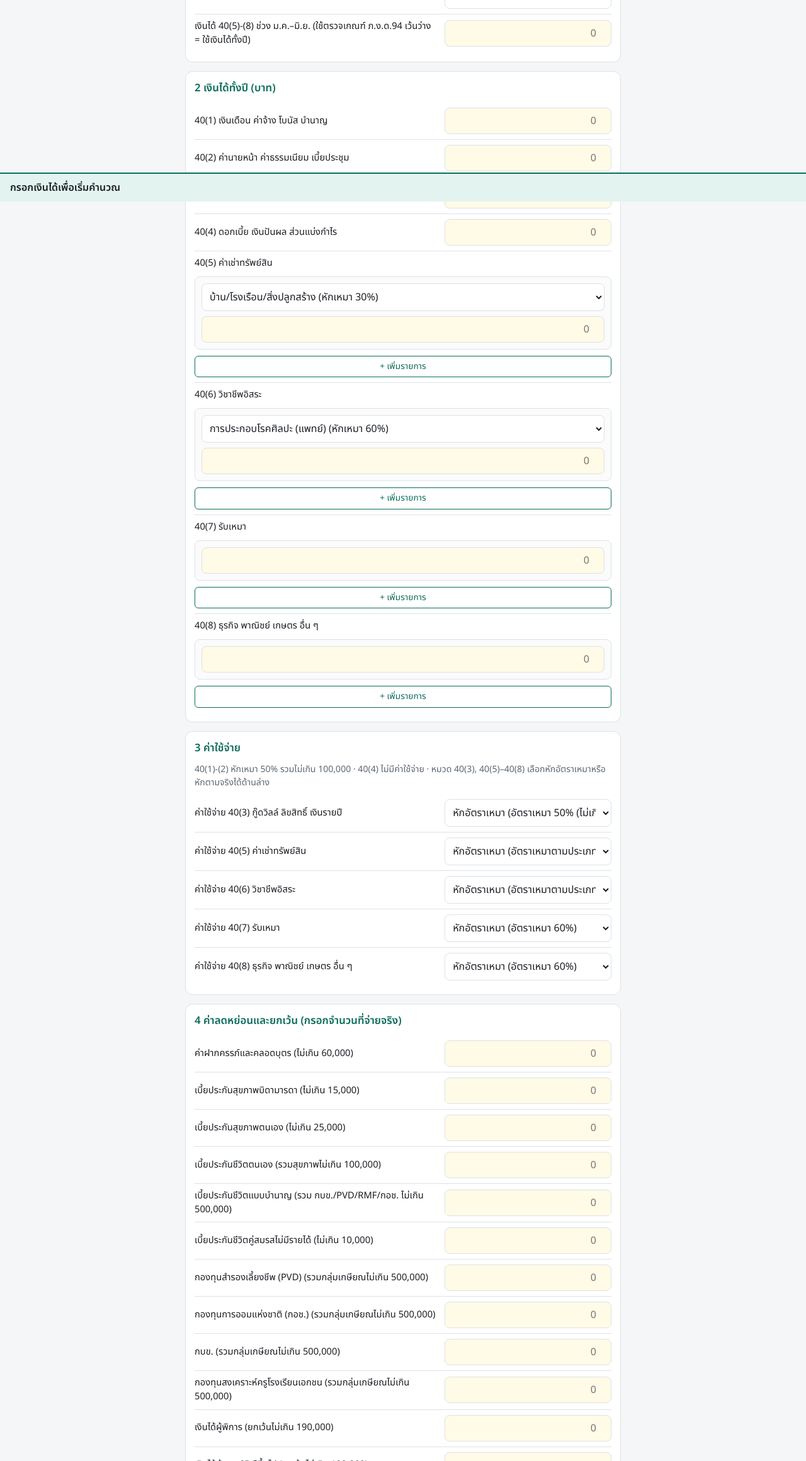
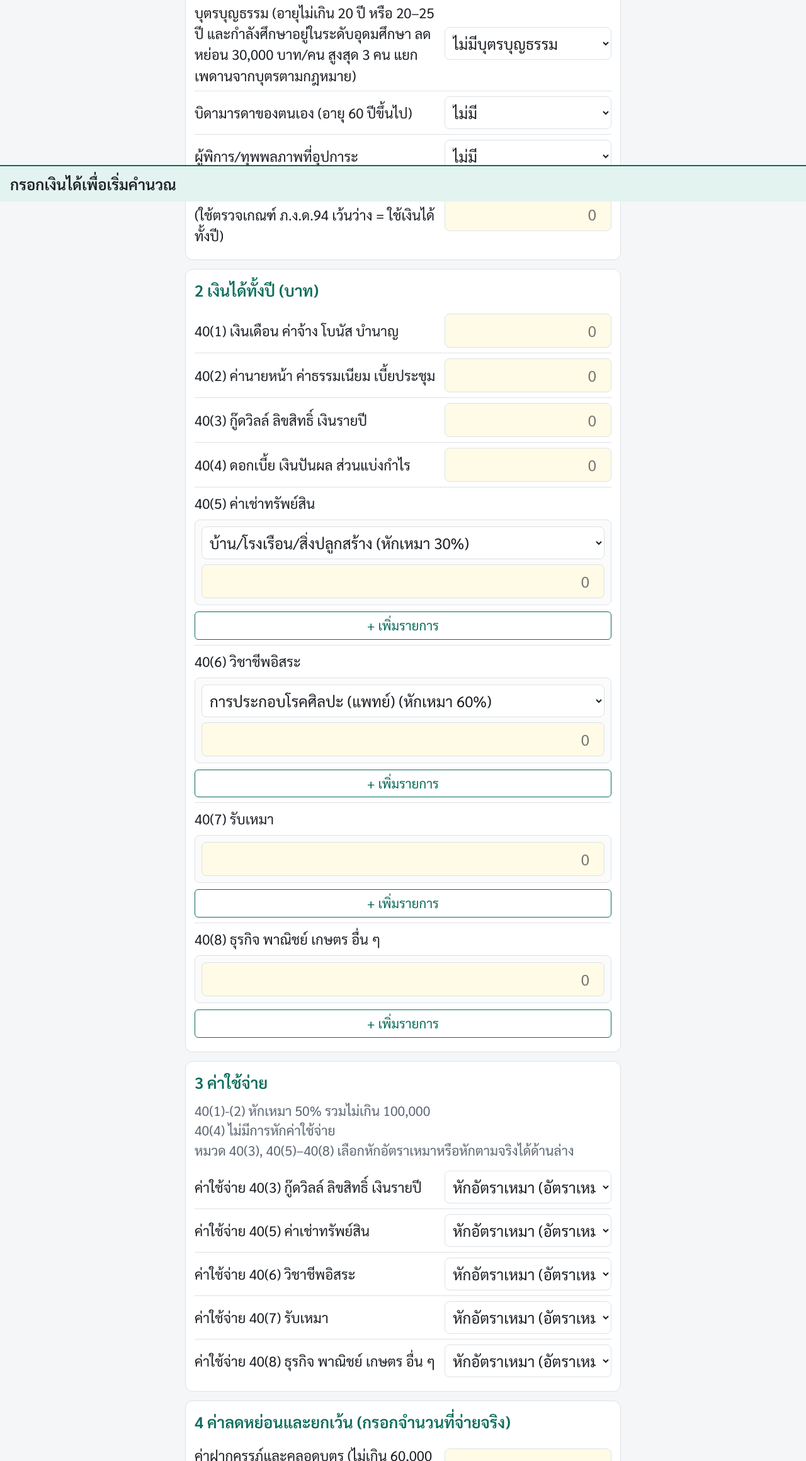
Before and after one commit to imkhunche/simple-thai-tax-calculator, a plain HTML site: page index.html in a window 1280 px wide. Shown: the part 480-2800 px from the top of the page at 63% size. Drawn offline with Linux system fonts and the light colour scheme.

Commit message:
Font changed to Sarabun

```diff
--- a/index.html
+++ b/index.html
@@ -2,14 +2,14 @@
 <html lang="th"><head><meta charset="utf-8">
 <meta name="viewport" content="width=device-width, initial-scale=1, viewport-fit=cover">
 <title>เครื่องคำนวณภาษีเงินได้บุคคลธรรมดา</title>
-<link href="https://fonts.googleapis.com/css2?family=Noto+Sans+Thai:wght@400;600&display=swap" rel="stylesheet">
+<link href="https://fonts.googleapis.com/css2?family=Sarabun:wght@400;600&display=swap" rel="stylesheet">
 <style>
 :root{--bg:#f4f6f8;--card:#fff;--tx:#1b1f24;--mu:#5d6773;--bd:#dde2e7;--ac:#0a6c5b;--ac2:#e3f3ef;--in:#fffbe6;color-scheme:light;box-sizing:border-box;padding-top:env(safe-area-inset-top,0px);padding-bottom:env(safe-area-inset-bottom,0px)}
 @media(prefers-color-scheme:dark){:root:not([data-theme="light"]){--bg:#14171a;--card:#1d2226;--tx:#e8ebee;--mu:#9aa4ae;--bd:#2e353b;--ac:#4cc3ad;--ac2:#17302b;--in:#262a1c;color-scheme:dark}}
 :root[data-theme="dark"]{--bg:#14171a;--card:#1d2226;--tx:#e8ebee;--mu:#9aa4ae;--bd:#2e353b;--ac:#4cc3ad;--ac2:#17302b;--in:#262a1c;color-scheme:dark}
-html{scroll-padding-top:env(safe-area-inset-top,0px)}
+html{scroll-padding-top:env(safe-area-inset-top,0px);font-size:24px}
 *{box-sizing:border-box}
-body{margin:0;background:var(--bg);color:var(--tx);font:16px/1.5 'Noto Sans Thai','Sarabun',system-ui,sans-serif}
+body{margin:0;background:var(--bg);color:var(--tx);font:1rem/1.5 'TH Sarabun New','Sarabun',system-ui,sans-serif}
 main{max-width:720px;margin:0 auto;padding:16px 14px 110px}
 h1{font-size:1.4rem;margin:8px 0 4px}h2{font-size:1.05rem;margin:0 0 10px;color:var(--ac)}
 section{background:var(--card);border:1px solid var(--bd);border-radius:12px;padding:14px;margin:14px 0}
@@ -45,7 +45,7 @@ ul.ref-list a:hover{text-decoration:underline}
 </style></head><body>
 <main>
 <h1>เครื่องคำนวณภาษีเงินได้บุคคลธรรมดา</h1>
-<p class="mu">กรอกตัวเลขเป็นบาท (ช่องสีเหลือง) ระบบคำนวณทันที ข้อมูลประมวลผลในเบราว์เซอร์ของคุณเท่านั้น ไม่มีการบันทึกหรือส่งออก</p>
+<p class="mu">กรอกตัวเลขเป็นบาท (ช่องสีเหลือง) ระบบคำนวณทันที<br>ข้อมูลประมวลผลในเบราว์เซอร์ของคุณเท่านั้น ไม่มีการบันทึกหรือส่งออก</p>
 <div id="app"></div>
 <section>
   <h2>ผลการคำนวณ</h2>
@@ -54,12 +54,12 @@ ul.ref-list a:hover{text-decoration:underline}
   <table id="brackets"></table>
 </section>
 <section id="n94" hidden><h2>หมายเหตุ ภ.ง.ด. 94</h2><p class="mu">เงินได้ 40(5)-(8) ช่วง ม.ค.–มิ.ย. เกิน <span id="thr"></span> บาท จึงต้องยื่น ภ.ง.ด. 94 (ม.ค.–มิ.ย.)</p><p>โปรดตรวจสอบภาษีที่ชำระไว้ครึ่งปี (ภ.ง.ด.94) ผ่านระบบออนไลน์ของกรมสรรพากร หากภาษีรวมทั้งปีน้อยกว่าที่ภาษีที่ชำระไว้ครึ่งปี ท่านมีสิทธิขอคืนเงินภาษีในส่วนที่ชำระไว้เกินนั้นได้</p></section>
-<p class="mu">ผลลัพธ์เป็นการประมาณการเพื่อการวางแผน คำนวณตามสูตรที่กำหนดไว้ในต้นแบบ ไม่ใช่คำแนะนำทางภาษี โปรดตรวจสอบกับกรมสรรพากรก่อนยื่นจริง</p>
+<p class="mu">ผลลัพธ์เป็นการประมาณการเพื่อการวางแผน คำนวณตามสูตรที่กำหนดไว้ในต้นแบบ ไม่ใช่คำแนะนำทางภาษี<br>โปรดตรวจสอบข้อมูลของท่านกับกรมสรรพากรอีกครั้งก่อนยื่นแบบรายการภาษีเงินได้บุคคลธรรมดาฉบับจริง</p>
 <section>
   <h2>ดูเพิ่มเติม</h2>
   <ul class="ref-list">
     <li>ประเภทเงินได้พึงประเมินและค่าลดหย่อน: <a href="https://www.rd.go.th/5937.html" target="_blank" rel="noopener noreferrer">https://www.rd.go.th/5937.html</a></li>
-    <li>การหักค่าใช้จ่ายจากเงินได้พึงประเมิน: <a href="https://rd.go.th/2375.html" target="_blank" rel="noopener noreferrer">https://rd.go.th/2375.html</a></li>
+    <li>การหักค่าใช้จ่ายจากเงินได้พึงประเมิน: <a href="https://www.rd.go.th/2375.html" target="_blank" rel="noopener noreferrer">https://rd.go.th/2375.html</a></li>
     <li>การหักลดหย่อนเงินที่บริจาคแก่พรรคการเมือง: <a href="https://www.rd.go.th/fileadmin/user_upload/kormor/newlaw/dg357.pdf" target="_blank" rel="noopener noreferrer">https://www.rd.go.th/fileadmin/user_upload/kormor/newlaw/dg357.pdf</a></li>
   </ul>
 </section>
@@ -148,13 +148,12 @@ function calc(s){
  d.p72=mn(n('p72'),3e5);
  d.p73=mx(0,mn(n('p73'),.15*inc,5e5-fund-d.p64));
  d.p74=mn(n('p74'),1e5);
- d.p75=mn(n('p75'),.3*inc,5e4);
  d.pe=mn(n('pe'),.3*inc,3e5);
  d.solar=mn(n('solar'),2e5); // โซลาร์เซลล์ สูงสุด 200,000
  d.p76=mn(n('p76'),9e3);
  d.pol=mn(n('pol'),1e4); // บริจาคพรรคการเมือง สูงสุด 10,000 (ไม่รวมเพดาน 10%)
 
- const X=R(['me','sp','ch','ad','p57','par','dis','p60','p61','p63','p64','p65','p66','p67','p68','p69','p70','p71','p72','p73','p74','p75','pe','solar','p76','pol'].map(k=>d[k]));
+ const X=R(['me','sp','ch','ad','p57','par','dis','p60','p61','p63','p64','p65','p66','p67','p68','p69','p70','p71','p72','p73','p74','pe','solar','p76','pol'].map(k=>d[k]));
  const b=mx(0,inc-ex-X);
  d.p78=mn(2*n('p78'),.1*b);
  d.p79=mx(0,mn(2*n('p79'),.1*b-d.p78));
@@ -188,11 +187,11 @@ const P=[
   ['st','สถานะ','s',[['s','โสด/หม้าย'],['m','สมรส']]],
   ['sp','คู่สมรส','s',[['i','มีรายได้'],['n','ไม่มีรายได้']],s=>s.st==='m'],
   ['sp6','จำนวนบิดามารดาของคู่สมรส (0-2 คน)','n',0,s=>s.st==='m'&&s.sp==='n'],
-  ['ch','บุตรโดยชอบด้วยกฎหมาย (อายุไม่เกิน 20 ปี หรือ 20–25 ปี และศึกษาอยู่ในระดับอุดมศึกษา)','s',[['n','ไม่มีบุตร'],['y','มีบุตร']]],
+  ['ch','บุตรโดยชอบด้วยกฎหมาย (อายุไม่เกิน 20 ปี หรือ 20–25 ปี<br>และศึกษาอยู่ในระดับอุดมศึกษา)','s',[['n','ไม่มีบุตร'],['y','มีบุตร']]],
   ['kn','จำนวนบุตร (คน)','n',0,s=>s.ch==='y'],
   ['k2','บุตรคนที่ 2 ขึ้นไปที่เกิดตั้งแต่ปี 2561 (คน)','n',0,s=>s.ch==='y'],
   ['ci','รายได้ของบุตร','s',LT,s=>s.ch==='y'],
-  ['ad','บุตรบุญธรรม (อายุไม่เกิน 20 ปี หรือ 20–25 ปี และศึกษาอยู่ในระดับอุดมศึกษา ลดหย่อน 30,000 บาท/คน สูงสุด 3 คน แยกเพดานจากบุตรตามกฎหมาย)','s',[['n','ไม่มีบุตรบุญธรรม'],['y','มีบุตรบุญธรรม']]],
+  ['ad','บุตรบุญธรรม (อายุไม่เกิน 20 ปี หรือ 20–25 ปี และกำลังศึกษาอยู่ในระดับอุดมศึกษา ลดหย่อน 30,000 บาท/คน สูงสุด 3 คน แยกเพดานจากบุตรตามกฎหมาย)','s',[['n','ไม่มีบุตรบุญธรรม'],['y','มีบุตรบุญธรรม']]],
   ['adn','จำนวนบุตรบุญธรรม (คน - สูงสุด 3 คน)','n',0,s=>s.ad==='y'],
   ['ai','รายได้ของบุตรบุญธรรม','s',LT,s=>s.ad==='y'],
   ['pa','บิดามารดาของตนเอง (อายุ 60 ปีขึ้นไป)','s',[['n','ไม่มี'],['f','มีบิดา'],['m','มีมารดา'],['b','มีทั้งสองท่าน']]],
@@ -200,7 +199,7 @@ const P=[
   ['dis','ผู้พิการ/ทุพพลภาพที่อุปการะ','s',[['n','ไม่มี'],['y','มี']]],
   ['dn','จำนวนผู้พิการ (คน)','n',0,s=>s.dis==='y'],
   ['di','รายได้ของผู้พิการ','s',LT,s=>s.dis==='y'],
-  ['h','เงินได้ 40(5)-(8) ช่วง ม.ค.–มิ.ย. (ใช้ตรวจเกณฑ์ ภ.ง.ด.94 เว้นว่าง = ใช้เงินได้ทั้งปี)','n',0]
+  ['h','เงินได้ 40(5)-(8) ช่วง ม.ค.–มิ.ย.<br>(ใช้ตรวจเกณฑ์ ภ.ง.ด.94 เว้นว่าง = ใช้เงินได้ทั้งปี)','n',0]
 ];
 
 const INC_STATIC=[
@@ -211,26 +210,25 @@ const INC_STATIC=[
 ];
 
 const DED=[
-  ['p57','ค่าฝากครรภ์และคลอดบุตร (ไม่เกิน 60,000)'],
-  ['p60','เบี้ยประกันสุขภาพบิดามารดา (ไม่เกิน 15,000)'],
-  ['p61','เบี้ยประกันสุขภาพตนเอง (ไม่เกิน 25,000)'],
-  ['p63','เบี้ยประกันชีวิตตนเอง (รวมสุขภาพไม่เกิน 100,000)'],
-  ['p64','เบี้ยประกันชีวิตแบบบำนาญ (รวม กบข./PVD/RMF/กอช. ไม่เกิน 500,000)'],
-  ['p65','เบี้ยประกันชีวิตคู่สมรสไม่มีรายได้ (ไม่เกิน 10,000)'],
-  ['p66','กองทุนสำรองเลี้ยงชีพ (PVD) (รวมกลุ่มเกษียณไม่เกิน 500,000)'],
-  ['p67','กองทุนการออมแห่งชาติ (กอช.) (รวมกลุ่มเกษียณไม่เกิน 500,000)'],
-  ['p68','กบข. (รวมกลุ่มเกษียณไม่เกิน 500,000)'],
-  ['p69','กองทุนสงเคราะห์ครูโรงเรียนเอกชน (รวมกลุ่มเกษียณไม่เกิน 500,000)'],
-  ['p70','เงินได้ผู้พิการ (ยกเว้นไม่เกิน 190,000)'],
-  ['p71','เงินได้ผู้อายุ 65 ปีขึ้นไป (ยกเว้นไม่เกิน 190,000)'],
-  ['p72','ค่าชดเชยตามกฎหมายแรงงาน (ไม่เกิน 300,000)'],
-  ['p73','กองทุน RMF (ต้องลงทุนต่อเนื่องทุกปี หรือปีเว้นปี รวมกลุ่มเกษียณไม่เกิน 500,000)'],
-  ['p74','ดอกเบี้ยเงินกู้ที่อยู่อาศัย (ไม่เกิน 100,000)'],
-  ['p75','โอนหน่วยลงทุน LTF ไป Thai ESGX (13 พ.ค.–30 มิ.ย. 2568 ถือครองไม่ต่ำกว่า 5 ปี ไม่เกิน 50,000 และ 30% ของเงินได้)'],
-  ['pe','กองทุน Thai ESG ซื้อช่วง 1 ม.ค. 2567–31 ธ.ค. 2569 ถือต่อเนื่องไม่น้อยกว่า 5 ปี (ไม่เกิน 30% ของเงินได้ และ 300,000)'],
-  ['solar','ค่าติดตั้งโซลาร์เซลล์ที่อยู่อาศัย (จ่ายจริงสูงสุดไม่เกิน 200,000 บาท ช่วง 3 มี.ค. 2569 – 31 ธ.ค. 2571 ระบบ On-Grid/Hybrid เชื่อมการไฟฟ้า ≤10 kWp ที่อยู่ผู้ยื่นภาษี 1 ครั้ง/ระบบ ไม่ซ้อนสิทธิ์อื่น)'],
-  ['p76','เงินสมทบประกันสังคม (ไม่เกิน 9,000)'],
-  ['pol','เงินบริจาคพรรคการเมือง (สูงสุดไม่เกิน 10,000 บาท/ปี ไม่รวมเพดาน 10%)'],
+  ['p57','ค่าฝากครรภ์และคลอดบุตร (ไม่เกิน 60,000 บาท)'],
+  ['p60','เบี้ยประกันสุขภาพบิดามารดา (ไม่เกิน 15,000 บาท)'],
+  ['p61','เบี้ยประกันสุขภาพตนเอง (ไม่เกิน 25,000 บาท)'],
+  ['p63','เบี้ยประกันชีวิตตนเอง (รวมสุขภาพไม่เกิน 100,000 บาท)'],
+  ['p64','เบี้ยประกันชีวิตแบบบำนาญ<br>(รวม กบข./PVD/RMF/กอช. ไม่เกิน 500,000 บาท)'],
+  ['p65','เบี้ยประกันชีวิตคู่สมรสไม่มีรายได้ (ไม่เกิน 10,000 บาท)'],
+  ['p66','กองทุนสำรองเลี้ยงชีพ (PVD)<br>(รวมกลุ่มเกษียณไม่เกิน 500,000 บาท)'],
+  ['p67','กองทุนการออมแห่งชาติ (กอช.)<br>(รวมกลุ่มเกษียณไม่เกิน 500,000 บาท)'],
+  ['p68','กองทุนบำเหน็จบำนาญข้าราชการ (กบข.)<br>(รวมกลุ่มเกษียณไม่เกิน 500,000 บาท)'],
+  ['p69','กองทุนสงเคราะห์ครูโรงเรียนเอกชน<br>(รวมกลุ่มเกษียณไม่เกิน 500,000 บาท)'],
+  ['p70','เงินได้ผู้พิการ (ยกเว้นไม่เกิน 190,000 บาท)'],
+  ['p71','เงินได้ผู้อายุ 65 ปีขึ้นไป (ยกเว้นไม่เกิน 190,000 บาท)'],
+  ['p72','ค่าชดเชยตามกฎหมายแรงงาน (ไม่เกิน 300,000 บาท)'],
+  ['p73','กองทุน RMF (ต้องลงทุนต่อเนื่องทุกปี หรือปีเว้นปี,<br>รวมกลุ่มเกษียณไม่เกิน 500,000 บาท)'],
+  ['p74','ดอกเบี้ยเงินกู้ที่อยู่อาศัย (ไม่เกิน 100,000 บาท)'],
+  ['pe','กองทุน Thai ESG (1 ม.ค. 2567 – 31 ธ.ค. 2569, ถือต่อเนื่องไม่น้อยกว่า 5 ปี, สูงสุด 30% ของเงินได้ ไม่เกิน 300,000 บาท)'],
+  ['solar','ค่าติดตั้งโซลาร์เซลล์ที่อยู่อาศัย (จ่ายจริงสูงสุดไม่เกิน 200,000 บาท, 3 มี.ค. 2569 – 31 ธ.ค. 2571, On-Grid/Hybrid เชื่อมกฟน./กฟภ. ไม่เกิน 10 kWp, ที่อยู่ผู้ยื่นภาษี 1 ครั้ง/ระบบ, ไม่ซ้อนสิทธิ์อื่น)'],
+  ['p76','เงินสมทบประกันสังคม (ไม่เกิน 9,000 บาท)'],
+  ['pol','เงินบริจาคพรรคการเมือง<br>(สูงสุดไม่เกิน 10,000 บาท/ปี ไม่รวมในเพดาน 10%)'],
   ['p78','บริจาคเพื่อการศึกษา (หักได้ 2 เท่า)'],
   ['p79','ค่าใช้จ่ายและบริจาคที่หักได้ 2 เท่า'],
   ['p80','บริจาคทั่วไป']
@@ -288,10 +286,10 @@ function buildExpSection() {
 $('app').innerHTML =
   `<section><h2>1 ข้อมูลส่วนตัว</h2><p class="mu">ค่าลดหย่อนส่วนตัว 60,000 บาท และค่าลดหย่อนคู่สมรส บุตร บุตรบุญธรรม บิดามารดา ผู้พิการ คำนวณให้อัตโนมัติ</p>${P.map(row).join('')}</section>` +
   `<section><h2>2 เงินได้ทั้งปี (บาท)</h2>${INC_STATIC.map(row).join('')}${buildDynSection()}</section>` +
-  `<section><h2>3 ค่าใช้จ่าย</h2><p class="mu">40(1)-(2) หักเหมา 50% รวมไม่เกิน 100,000 · 40(4) ไม่มีค่าใช้จ่าย · หมวด 40(3), 40(5)–40(8) เลือกหักอัตราเหมาหรือหักตามจริงได้ด้านล่าง</p>${buildExpSection()}</section>` +
+  `<section><h2>3 ค่าใช้จ่าย</h2><p class="mu">40(1)-(2) หักเหมา 50% รวมไม่เกิน 100,000<br>40(4) ไม่มีการหักค่าใช้จ่าย<br>หมวด 40(3), 40(5)–40(8) เลือกหักอัตราเหมาหรือหักตามจริงได้ด้านล่าง</p>${buildExpSection()}</section>` +
   `<section><h2>4 ค่าลดหย่อนและยกเว้น (กรอกจำนวนที่จ่ายจริง)</h2>${DED.slice(0,-3).map(row).join('')}</section>` +
   `<section><h2>5 เงินบริจาค</h2><p class="mu">บริจาคเพื่อการศึกษา และค่าใช้จ่าย/บริจาค 2 เท่า รวมกันไม่เกิน 10% ของเงินได้หลังหักค่าใช้จ่ายและค่าลดหย่อนอื่น · บริจาคทั่วไปไม่เกิน 10% ของเงินได้ส่วนที่เหลือหลังหักบริจาค 2 เท่า (ไม่รวมบริจาคพรรคการเมือง)</p>${DED.slice(-3).map(row).join('')}</section>` +
-  `<section><h2>6 ภาษีที่ชำระไว้แล้ว</h2><p class="mu">โปรดตรวจสอบภาษีที่ชำระไว้ครึ่งปี (ภ.ง.ด.94) ผ่านระบบออนไลน์ของกรมสรรพากร หากภาษีรวมทั้งปีน้อยกว่าที่ภาษีที่ชำระไว้ครึ่งปี ท่านมีสิทธิขอคืนเงินภาษีในส่วนที่ชำระไว้เกินนั้นได้</p>${WH.map(row).join('')}</section>`;
+  `<section><h2>6 ภาษีที่ชำระไว้แล้ว</h2><p class="mu">โปรดตรวจสอบภาษีที่ชำระไว้ครึ่งปี (ภ.ง.ด.94) ผ่านระบบออนไลน์ของกรมสรรพากร<br>หากภาษีรวมทั้งปีน้อยกว่าที่ภาษีที่ชำระไว้ครึ่งปี ท่านมีสิทธิขอคืนเงินภาษีในส่วนที่ชำระไว้เกินนั้นได้</p>${WH.map(row).join('')}</section>`;
 
 function renderDynList(key) {
   const container = $('list_' + key);
```
